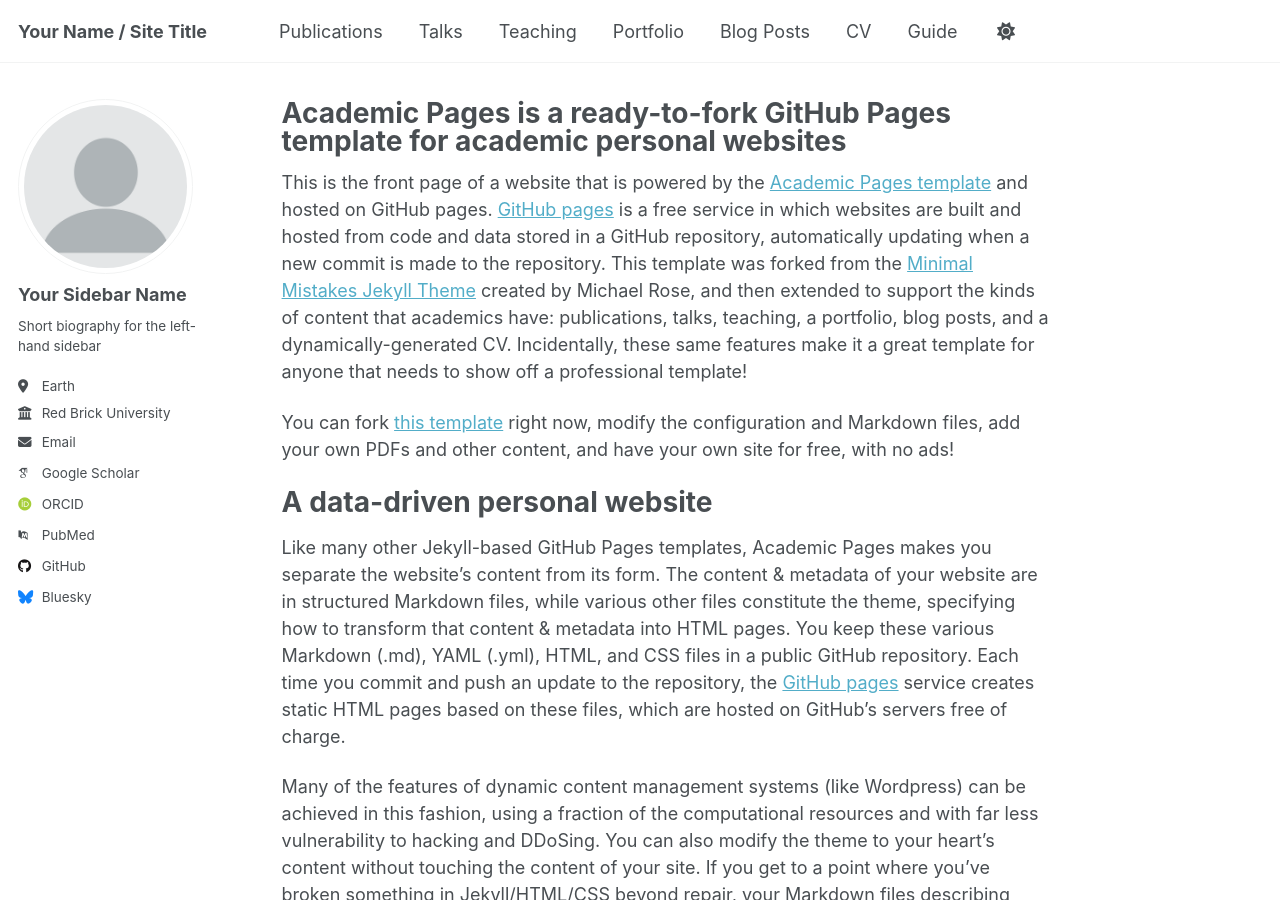
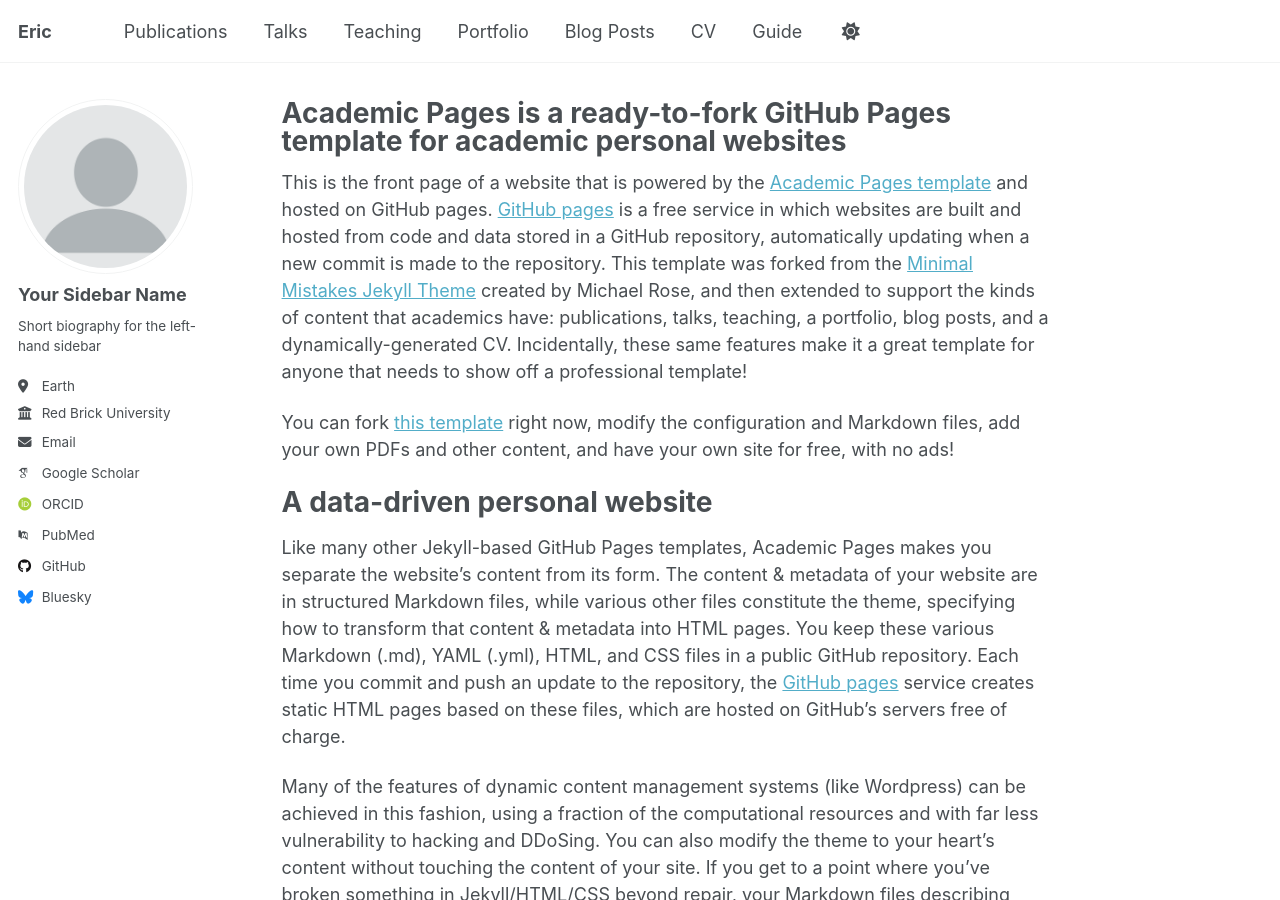
Before and after one commit to ericliu515515/ericliu515515.github.io, a Jekyll site: the page built from _pages/about.md, in a window 1280 px wide and 900 px high. Built offline with Jekyll 4.4.1, drawn with Linux system fonts in a browser that asks for light colours; some web fonts are replaced; a script that is not in the unit is left out.

Commit message:
Change site title to 'Eric'
Updated the site title to 'Eric'.

```diff
--- a/_config.yml
+++ b/_config.yml
@@ -9,7 +9,7 @@
 # Basic Site Settings
 locale                   : "en-US"
 site_theme               : "default" # Currently available options are "default", "air"
-title                    : "Your Name / Site Title"
+title                    : "Eric"
 title_separator          : "-"
 name                     : &name "Your Name"
 description              : &description "Your Name's academic portfolio"   # Update this with a general description of your site, this is the default if not overridden by a page
```
